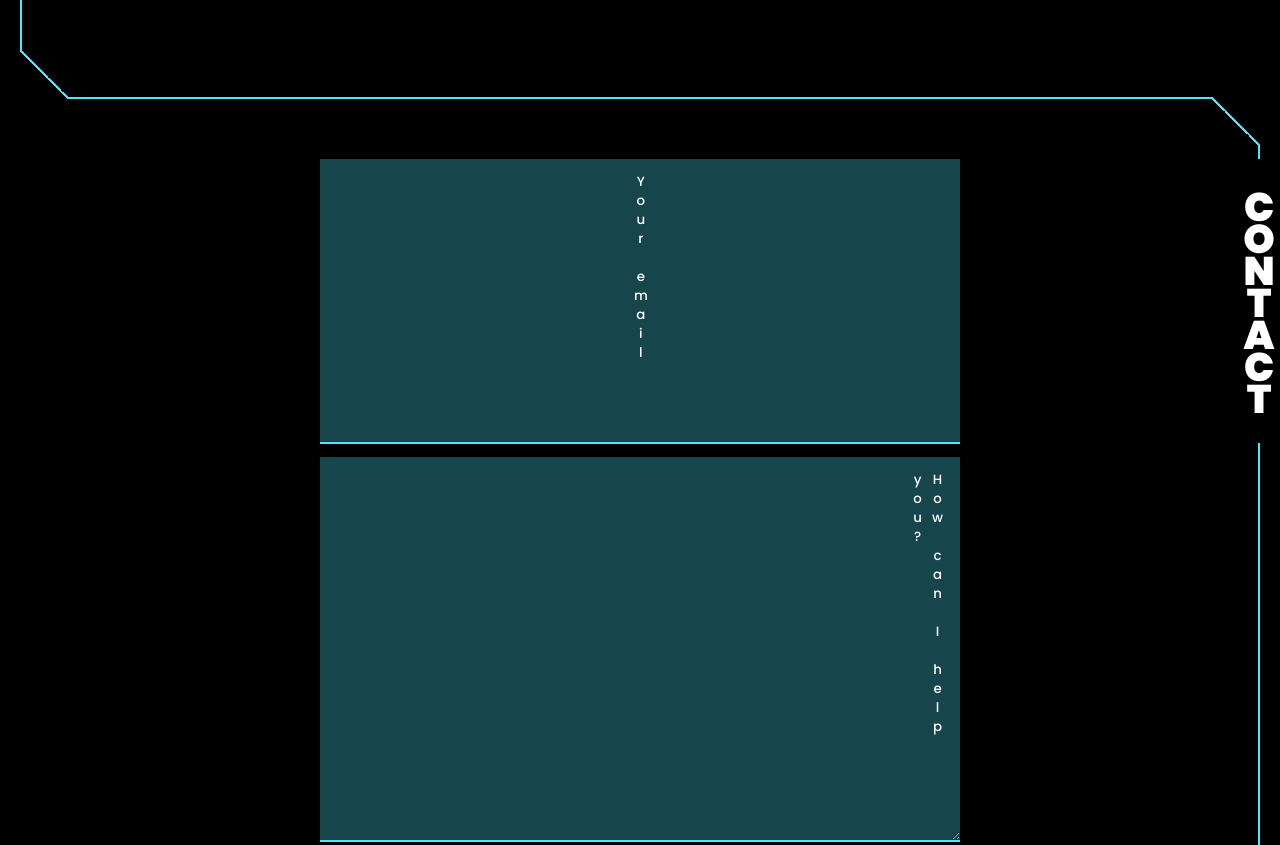
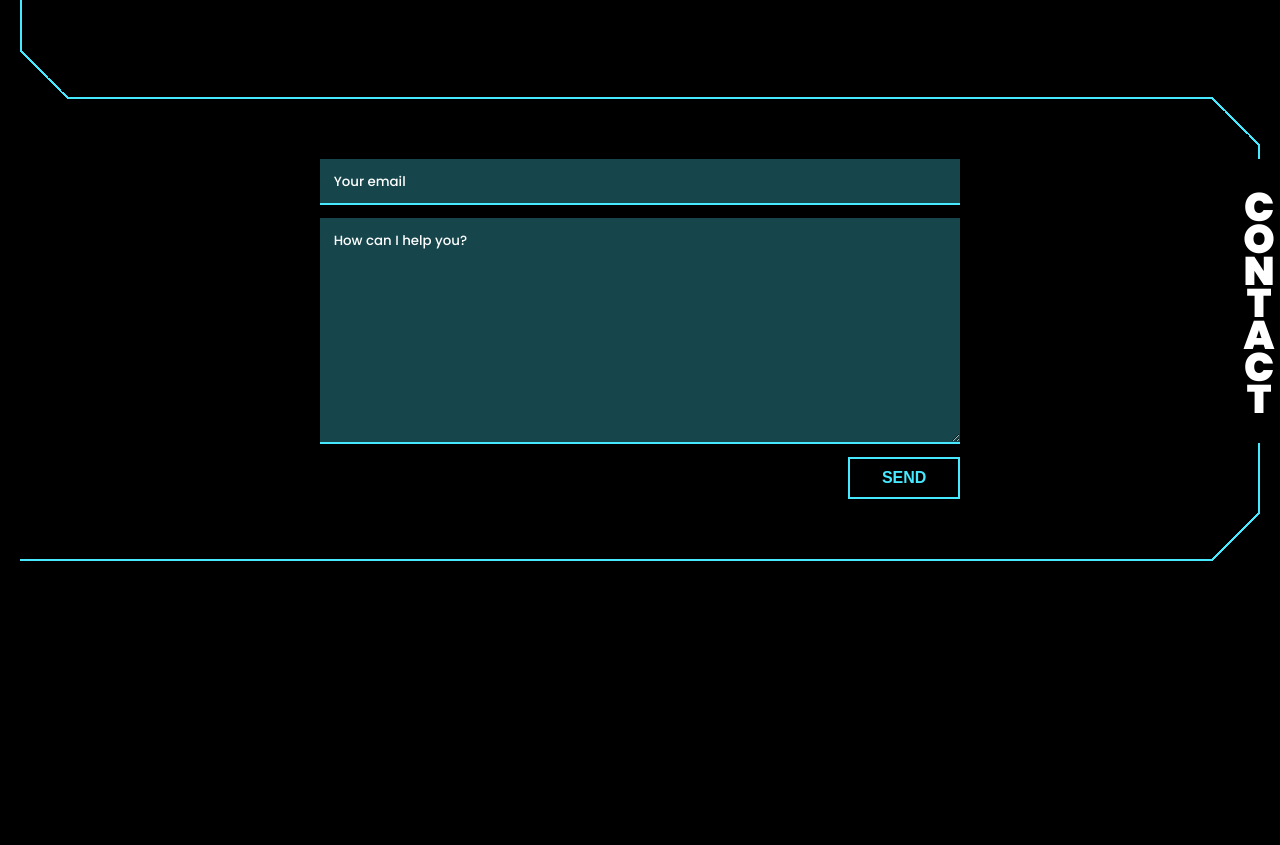
Before and after one commit to Montazu/portfolio, a website built with Parcel: page src/index.html in a window 1280 px wide. Shown: the part 1474-2319 px from the top of the page. Built offline with nearby package versions, Linux system fonts and the light colour scheme.

Commit message:
fixed contact form on firefox

```diff
--- a/package.json
+++ b/package.json
@@ -4,6 +4,7 @@
   "description": "",
   "main": "index.js",
   "scripts": {
+    "start": "npx parcel src/index.html",
     "test": "echo \"Error: no test specified\" && exit 1"
   },
   "repository": {
--- a/src/style.styl
+++ b/src/style.styl
@@ -100,6 +100,7 @@ legend
 	color: var(--white)
 	font-weight: 900
 	font-size: 2.5rem
+	background: var(--black)
 
 .about
 	margin: 0 2em
@@ -172,8 +173,6 @@ legend
 			padding: 0.5em 0 1em 0
 
 .contact
-	writing-mode: vertical-rl
-	text-orientation: upright
 	line-height: 0
 	letter-spacing: -2.4em
 	width 100%
@@ -191,6 +190,7 @@ legend
 		display: flex
 		justify-content: center
 		align-items: center
+		writing-mode: vertical-rl
 
 
 		&::before, &::after
@@ -211,6 +211,7 @@ legend
 			right: -2px
 
 		& > legend
+			text-orientation: upright
 			padding: 0.5em 0 1em 0
 
 p
@@ -237,7 +238,7 @@ form
 	padding 0 3em
 	max-width: 70em
 	display: flex
-	align-items: space-between
+	justify-content: space-between
 
 	& > input
 		width 100%
@@ -247,6 +248,7 @@ form
 		padding: 1em 1em .8em 1em
 		color: var(--white)
 		font-family: 'Poppins', sans-serif
+		writing-mode: initial
 
 		&::placeholder
 			color: var(--white)
@@ -262,6 +264,7 @@ form
 		resize: vertical
 		min-height: 10em
 		font-family: 'Poppins', sans-serif
+		writing-mode: initial
 
 		&::placeholder
 			color: var(--white)
@@ -275,6 +278,7 @@ form
 		border: 2px solid var(--blue-200)
 		cursor pointer
 		font-size: 1.6em
+		writing-mode: initial
 
 		&:hover
 			color: var(--white)
```
Also changed, not shown: 2 other files.
